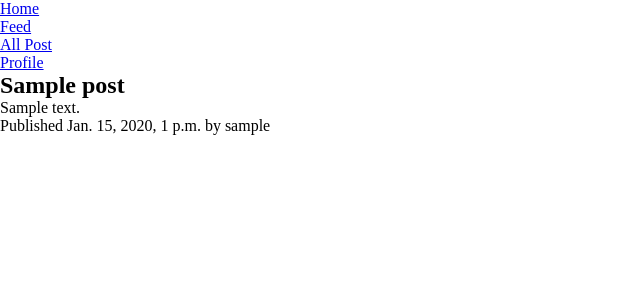
After one commit to TokioSGl/django-blog, a Django app: page /posts/1 in a window 1280 px wide. The commit adds this page. Shown: the top 300 px of the page, without its empty margins (0-640 px from the left). Run offline with Django 5.2, Linux system fonts and the light colour scheme; tables that the repository leaves empty hold one stand-in row (values such as "Sample post").

Commit message:
add detail view, publishmanager, config pre-commit hooks

```diff
--- a/pyproject.toml
+++ b/pyproject.toml
@@ -14,6 +14,7 @@ packages = [
 [tool.poetry.dependencies]
 python = "^3.10"
 Django = "^5"
+django-environ = "^0.11.2"
 
 [tool.poetry.group.dev.dependencies]
 pytest = "^8.0.0"
@@ -23,6 +24,7 @@ mypy = "^1.8.0"
 bandit = "^1.7.7"
 docformatter = "^1.7.5"
 ruff = "^0.2.0"
+pre-commit = "^3.6.0"
 
 [tool.poetry.scripts]
 django-blog = "django_blog.__main__:main"
--- /dev/null
+++ b/src/blog/manager.py
@@ -0,0 +1,9 @@
+from django.db import models
+from django.db.models.query import QuerySet
+
+
+class PublishedManeger(models.Manager):
+    def get_queryset(self) -> QuerySet:
+        from blog.models import Post
+
+        return super().get_queryset().filter(status=Post.Status.PUBLISHED)
--- a/src/blog/models.py
+++ b/src/blog/models.py
@@ -1,29 +1,32 @@
 from django.contrib.auth.models import User
 from django.db import models
 from django.utils import timezone
+
+from blog.manager import PublishedManeger
 
 
 class Post(models.Model):
 
     class Status(models.TextChoices):
-        DRAFT = 'DRAFT', 'Draft'
-        PUBLISHED = 'PUB', 'Published'
+        DRAFT = "DRAFT", "Draft"
+        PUBLISHED = "PUB", "Published"
 
     title = models.CharField(max_length=250)
     slug = models.SlugField(max_length=100)
     body = models.TextField()
     status = models.CharField(max_length=20, choices=Status.choices, default=Status.DRAFT)
-    author = models.ForeignKey(User, on_delete=models.CASCADE, related_name='posts')
+    author = models.ForeignKey(User, on_delete=models.CASCADE, related_name="posts")
 
     published = models.DateTimeField(default=timezone.now)
     created = models.DateTimeField(auto_now_add=True)
     updated = models.DateTimeField(auto_now=True)
 
+    objects = models.Manager()
+    approved = PublishedManeger()
+
     class Meta:
-        ordering = ['-published']
-        indexes = [
-            models.Index(fields=['-published'])
-        ]
+        ordering = ["-published"]
+        indexes = [models.Index(fields=["-published"])]
 
     def __str__(self):
         return self.title
--- /dev/null
+++ b/src/blog/static/css/global.css
@@ -0,0 +1,5 @@
+* {
+  margin: 0;
+  padding: 0;
+  box-sizing: border-box;
+}
--- a/src/blog/templates/blog/base.html
+++ b/src/blog/templates/blog/base.html
@@ -1,22 +1,46 @@
+{% load static %}
+
 <!DOCTYPE html>
 <html lang="ru">
   <head>
-    <meta charset="UTF-8">
-    <meta name="viewport" content="width=device-width, initial-scale=1.0">
-    <title>Мой блог</title>
+    <meta charset="UTF-8" />
+    <meta name="viewport" content="width=device-width, initial-scale=1.0" />
+    <title>
+      Мой блог{% block title %}
+      {% endblock %}
+    </title>
+    <link rel="stylesheet" href="{% static 'css/global.css' %}" />
+    {% block css %}
+
+    {% endblock %}
   </head>
   <body>
     <heaedr class="header">
       <nav class="nav">
         <ul class="nav__list">
-                <li class="nav__item"><a href="http://">Home</a></li>
-                <li class="nav__item"><a href="http://">Feed</a></li>
-                <li class="nav__item"><a href="http://">All Post</a></li>
-                <li class="nav__item"><a href="http://">Profile</a></li>
+          <li class="nav__item">
+            <a href="http://">Home</a>
+          </li>
+          <li class="nav__item">
+            <a href="http://">Feed</a>
+          </li>
+          <li class="nav__item">
+            <a href="http://">All Post</a>
+          </li>
+          <li class="nav__item">
+            <a href="http://">Profile</a>
+          </li>
         </ul>
       </nav>
     </heaedr>
-    <main class="main">{% block main %} {% endblock %}</main>
+    <main class="main">
+      {% block main %}
+
+      {% endblock %}
+    </main>
     <footer class="footer"></footer>
+    {% block js %}
+
+    {% endblock %}
   </body>
 </html>
--- /dev/null
+++ b/src/blog/templates/blog/post/detail.html
@@ -0,0 +1,10 @@
+{% extends 'blog/base.html' %} {% block title %}
+  : Читать
+{% endblock %} {% block main %}
+  <h2 class="main__heading">{{ post.title }}</h2>
+
+  <article class="post">
+    <p class="post__body">{{ post.body }}</p>
+    <footer class="post__meta">Published {{ post.published }} by {{ post.author }}</footer>
+  </article>
+{% endblock %}
--- a/src/blog/urls.py
+++ b/src/blog/urls.py
@@ -1,9 +1,10 @@
 from django.urls import path
 
-from blog.views import post_list
+from blog.views import post_detail, post_list
 
-app_name = 'blog'
+app_name = "blog"
 
 urlpatterns = [
-    path("posts/", post_list, name='post_list'),
+    path("posts/<int:id>", post_detail, name="post_detail"),
+    path("posts/", post_list, name="post_list"),
 ]
--- a/src/blog/views.py
+++ b/src/blog/views.py
@@ -1,8 +1,19 @@
+from django.http import Http404
 from django.shortcuts import render
 
 from blog.models import Post
 
+
 def post_list(request):
-    posts = Post.objects.all()
+    posts = Post.approved.all()
 
-    return render(request, 'blog/post/list.html', { 'posts': posts})
+    return render(request, "blog/post/list.html", {"posts": posts})
+
+
+def post_detail(request, id):
+    try:
+        post = Post.approved.get(id=id)
+    except Post.DoesNotExist:
+        raise Http404("No post found")
+
+    return render(request, "blog/post/detail.html", {"post": post})
```
Also changed, not shown: src/blog/templates/blog/post/list.html (+13 -12 lines), src/django_blog/settings.py (+6 -2 lines), src/manage.py (+6 -2 lines), tests/test_mock.py (added, +2 -0 lines), .pre-commit-config.yaml (added), 1 other file. Lines whose indentation alone changed are shown as unchanged.
